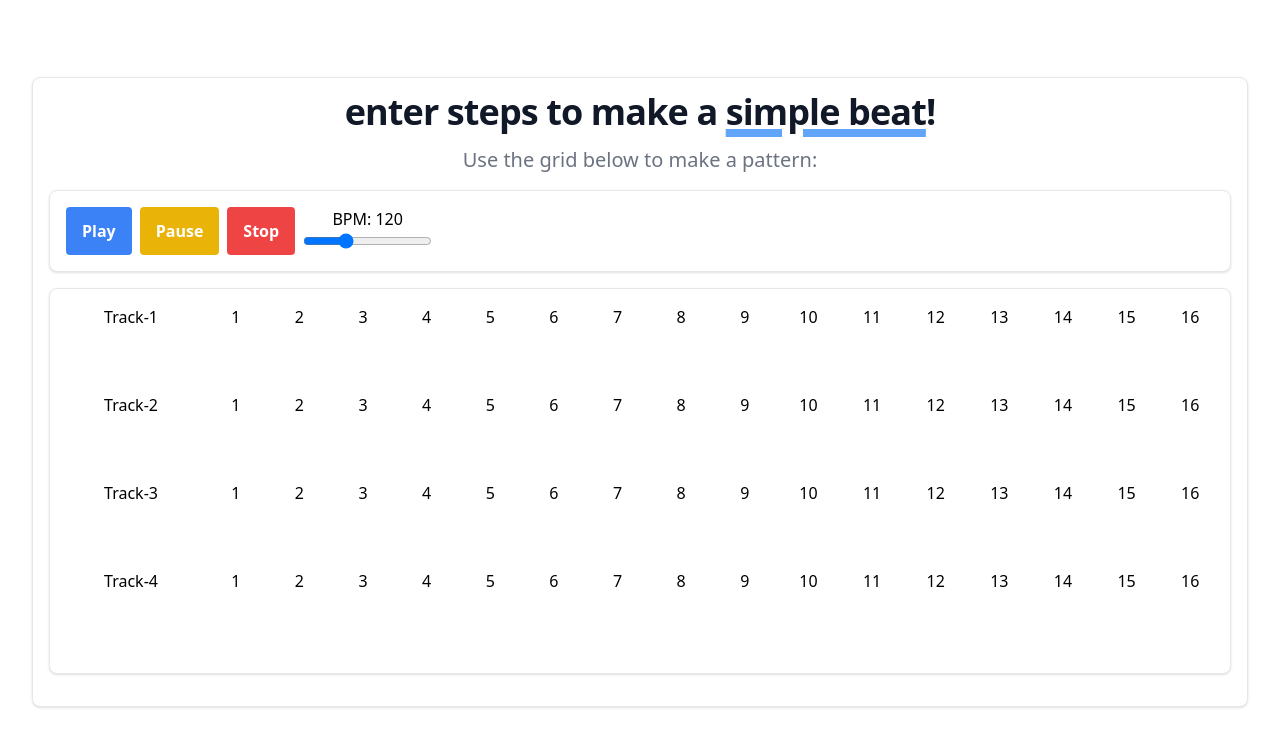
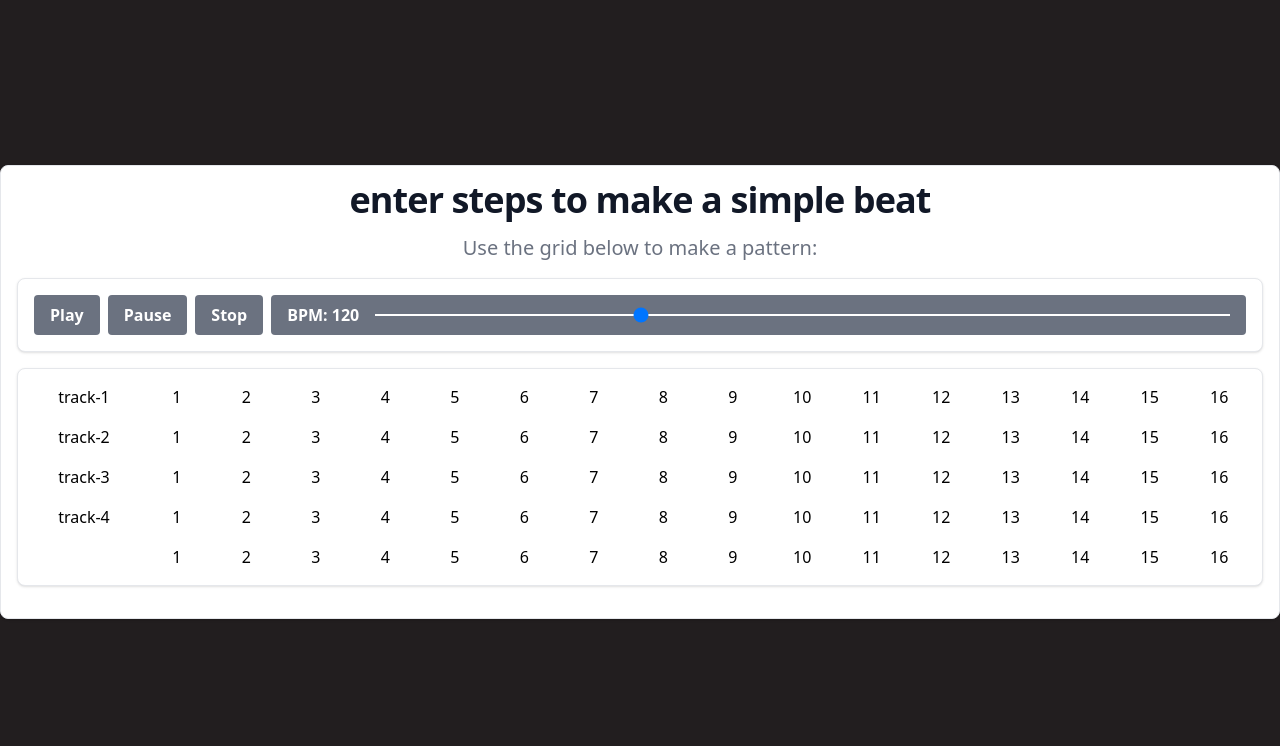
Before and after one commit to samwiseGhandi/drum-pattern-forum, a Nuxt app: page /sequencer in a window 1280 px wide. Shown: the top 746 px of the page. Built offline with nearby package versions, Linux system fonts and the light colour scheme.

Commit message:
minor changes

```diff
--- a/assets/main.scss
+++ b/assets/main.scss
@@ -1,3 +1,6 @@
 @tailwind base;
 @tailwind components;
 @tailwind utilities;
+body{
+    background-color: #221e1f;
+}
--- a/pages/sequencer.vue
+++ b/pages/sequencer.vue
@@ -1,9 +1,10 @@
 <template>
-  <div class="container mx-auto p-8 flex flex-col justify-center items-center min-h-screen">
+  <!-- <div class="container mx-auto p-8 flex flex-col justify-center items-center min-h-screen"> -->
+  <div class="container mx-auto flex flex-col justify-center items-center min-h-screen">
+
     <div class="mb-4 w-full p-4 text-center bg-white border border-gray-200 rounded-lg shadow">
-      <h1 class="mb-4 text-4xl font-extrabold leading-none tracking-tight text-gray-900 w-full">
-        enter steps to make a <span class="underline underline-offset-3 decoration-8 decoration-blue-400">simple
-          beat</span>!
+      <h1 class="mb-4 text-4xl font-bold leading-none tracking-tight text-gray-900 w-full">
+        enter steps to make a simple beat
       </h1>
       <p class="font-normal text-gray-500 text-xl dark:text-gray-800 w-full mb-4">
         Use the grid below to make a pattern:
@@ -13,29 +14,54 @@
         <div class="sequencer">
           <!-- Controls -->
           <div class="controls flex mb-4 w-full p-4 text-center bg-white border border-gray-200 rounded-lg shadow">
-            <button @click="play" class="mr-2 bg-blue-500 hover:bg-blue-700 text-white font-bold py-2 px-4 rounded"
+            <button @click="play" class="mr-2 bg-gray-500 hover:bg-green-500 text-white font-bold py-2 px-4 rounded"
               :disabled="isPlaying">Play</button>
-            <button @click="pause" class="mr-2 bg-yellow-500 hover:bg-yellow-700 text-white font-bold py-2 px-4 rounded"
+            <button @click="pause" class="mr-2 bg-gray-500 hover:bg-yellow-600 text-white font-bold py-2 px-4 rounded"
               :disabled="!isPlaying">Pause</button>
-            <button @click="stop" class="mr-2 bg-red-500 hover:bg-red-700 text-white font-bold py-2 px-4 rounded"
+            <button @click="stop" class="mr-2 bg-gray-500 hover:bg-red-700 text-white font-bold py-2 px-4 rounded"
               :disabled="!isPlaying">Stop</button>
 
-            <div class="tempo w-max">
-              <p>BPM: <span class="tempo-val">{{ tempo }}</span></p>
-              <input type="range" class="tempo-slider" min="40" max="300" v-model="tempo" />
+            <div
+              class="tempo w-max bg-gray-500 hover:bg-gray-700 text-white font-bold py-2 px-4 rounded flex flex-1 content-evenly items-center">
+              <p>BPM: <span class="tempo-val mr-4">{{ tempo }}</span></p>
+              <input type="range" class="tempo-slider flex-1" min="40" max="300" v-model="tempo" />
             </div>
           </div>
           <!-- Pattern area -->
-          <div class="patterns mb-4 w-full p-4 text-center bg-white border border-gray-200 rounded-lg shadow">
-            <div class="grid-pattern" v-for="track in 4">
-              <h2 class="track-{{ track }}">Track-{{ track }}</h2>
-              <div v-for="step in 16">
-                <div :key="(track - 1) * 16 + step" :class="`box track-box-${track}-${step - 1}`">
-                  <span class="step-number">{{ step }}</span>
-                </div>
-              </div>
-            </div>
+          <div class="grid-patterns mb-4 w-full p-4 text-center bg-white border border-gray-200 rounded-lg shadow">
+
+            <h2 class="track">track-1</h2>
+            <button v-for="step in 16" :class="`step track-1-${step - 1}`" :key="step">
+              <span class="mobile-num">{{ step }}</span>
+            </button>
+
+            <h2 class="track">track-2</h2>
+            <button v-for="step in 16" :class="`step track-1-${step - 1}`" :key="step">
+              <span class="mobile-num">{{ step }}</span>
+            </button>
+
+            <h2 class="track">track-3</h2>
+            <button v-for="step in 16" :class="`step track-1-${step - 1}`" :key="step">
+              <span class="mobile-num">{{ step }}</span>
+            </button>
+
+            <h2 class="track">track-4</h2>
+            <button v-for="step in 16" :class="`step track-1-${step - 1}`" :key="step">
+              <span class="mobile-num">{{ step }}</span>
+            </button>
+
+            <div class="step-num"></div>
+            <div class="step-num bar-start" v-for="step in 16" :key="step">{{ step }}</div>
           </div>
+
+          <!-- <div class="grid-pattern patterns mb-4 w-full p-4 text-center bg-white border border-gray-200 rounded-lg shadow"
+            v-for="track in 4">
+            <h2 class="bg-gray-400 p-1 track-{{ track }}">Track-{{ track }}</h2>
+            <button v-for="step in 16" class="w-10 h-10" :key="(track - 1) * 16 + step"
+              :class="`bg-gray-200 step p-1 track-box-${track}-${step - 1}`">
+              <span class="step-number">{{ step }}</span>
+            </button>
+          </div> -->
 
           <!-- <audio class="track-1-sound" src=""></audio>
           <audio class="track-2-sound" src=""></audio>
@@ -59,14 +85,22 @@ export default {
 
 <style scoped>
 /* Add your CSS styles here */
-.grid-pattern {
+.grid-patterns {
   display: grid;
-  grid-template-columns: 130px repeat(16, 1fr);
-  grid-template-rows: repeat(5, auto);
+  grid-template-columns: 100px repeat(16, 1fr);
+  grid-template-rows: repeat(5, 1fr);
   gap: 1rem;
 }
 
-.box {
+.tempo-slider {
+  appearance: none;
+  width: 100%;
+  height: 2px;
+  background: white;
+  outline: none;
+}
+
+.step {
   background: rgba(255, 255, 255, 0.15);
   cursor: pointer;
 }
```
